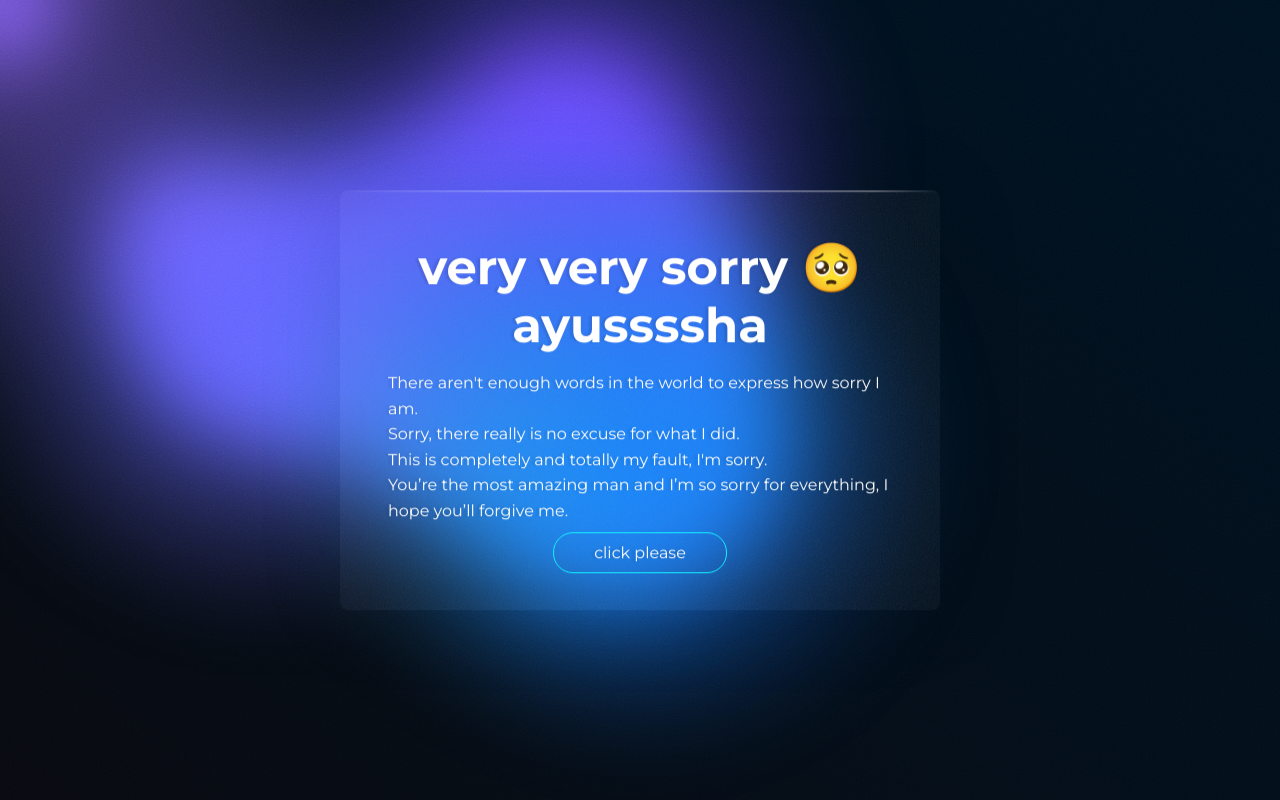
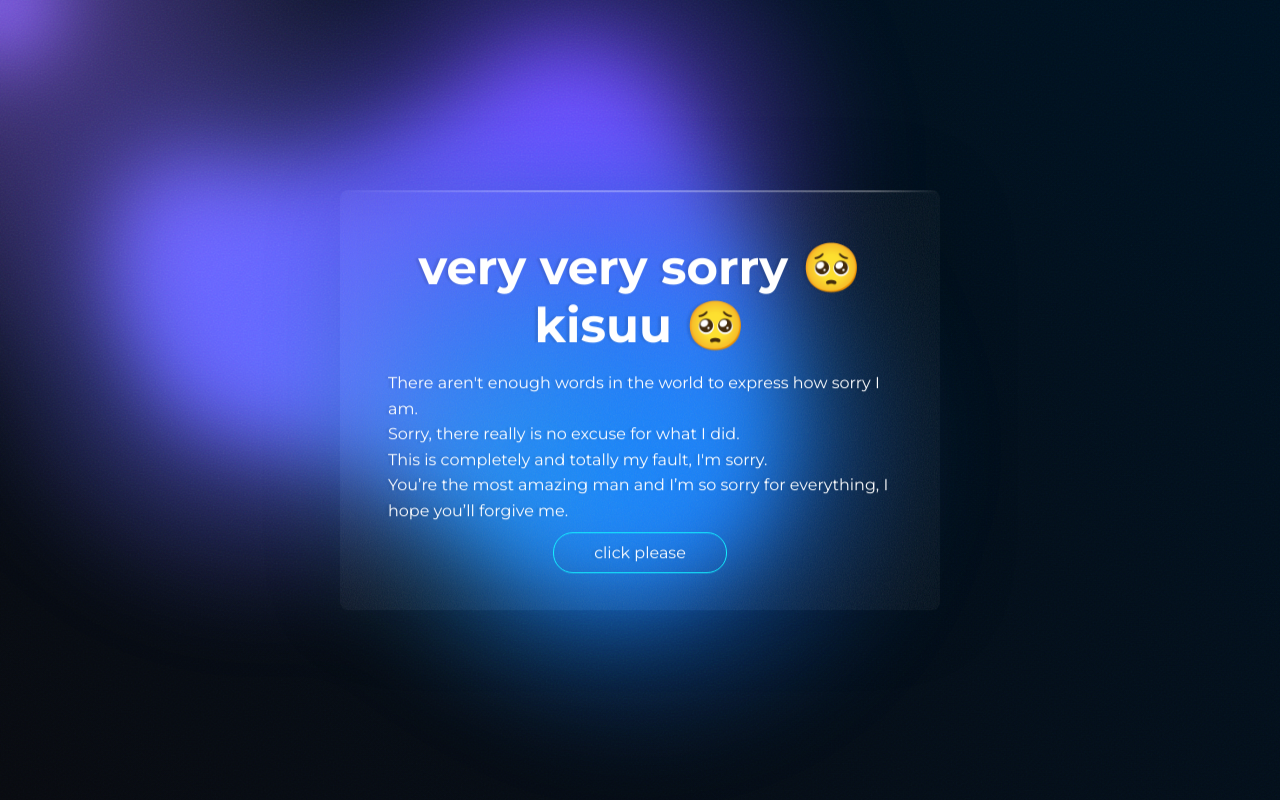
Before and after one commit to Khokharniraj302/Khokharniraj302, a plain HTML site: page index.html in a window 1280 px wide. Drawn offline with Linux system fonts and the light colour scheme.

Commit message:
Update index.html

```diff
--- a/index.html
+++ b/index.html
@@ -30,7 +30,7 @@
                 filter='url(#noiseFilter)' />
         </svg>
         <div class="content">
-          <h1>very very sorry 🥺 ayussssha</h1>
+          <h1>very very sorry 🥺 kisuu 🥺 </h1>
           <p>There aren't enough words in the world to express how sorry I am. <br> Sorry, there really is no excuse for what I did. <br> This is completely and totally my fault, I'm sorry. <br> You’re the most amazing man and I’m so sorry for everything, I hope you’ll forgive me.</p>
           <br>        <div class="butten-seemore">
             <a href="New folder/page.html" class="seemorearticles">click please</a>
@@ -100,4 +100,5 @@ document.addEventListener('DOMContentLoaded', () => {
     move();
 });
     </script>
+
 </body>
```
